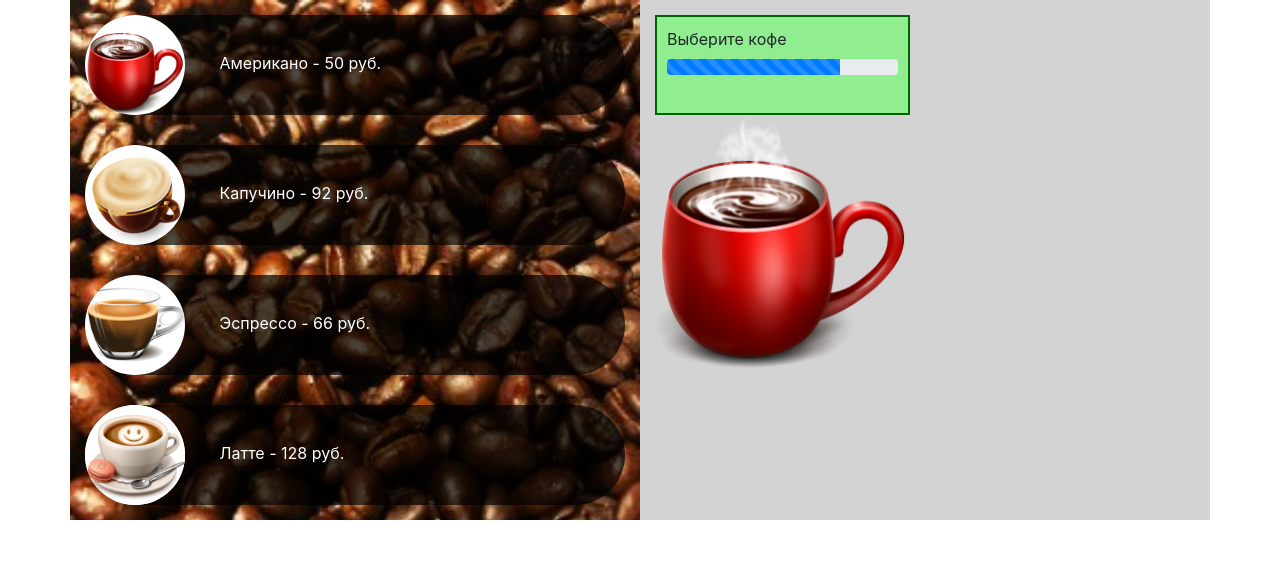
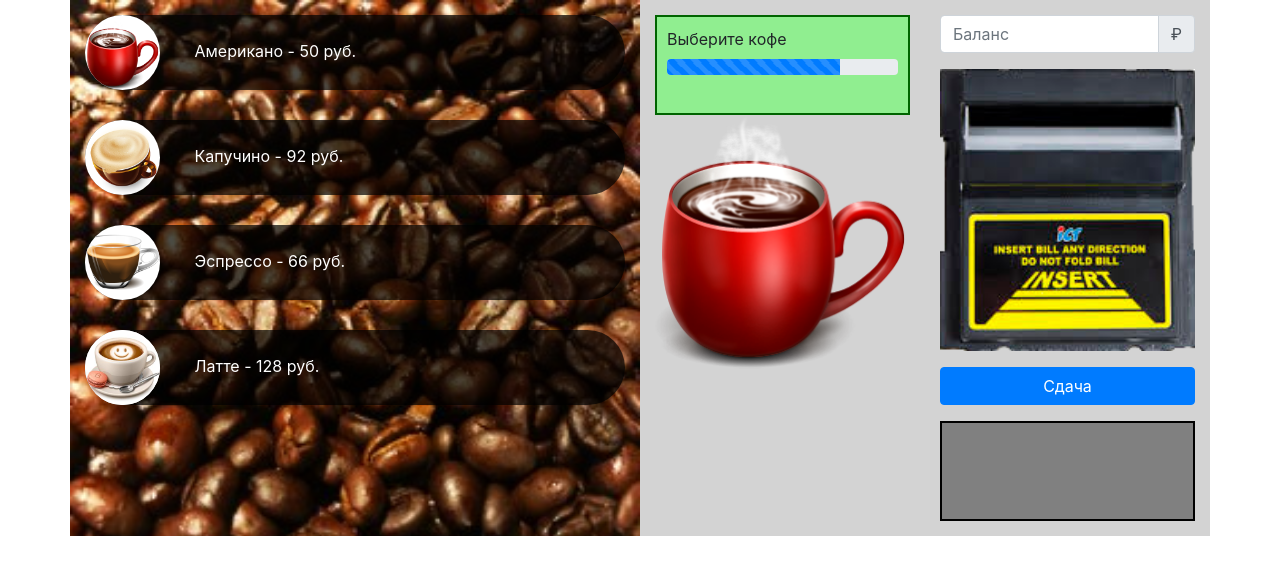
Before and after one commit to Anastasia1101/coffee-machine, a PHP site: page / in a window 1280 px wide. Shown: the top 575 px of the page. Run offline with PHP 8.4, Linux system fonts and the light colour scheme.

Commit message:
Завершена вёрстка

```diff
--- a/index.php
+++ b/index.php
@@ -48,7 +48,17 @@
               </div>
             </div>
             <div class="col-6"> <!-- Баланс, АТМ, сдача -->
-
+              <div class="input-group mb-3"> <!-- из bootstrap -->
+                <input type="text" class="form-control balance" placeholder="Баланс">
+                <div class="input-group-append">
+                  <span class="input-group-text">&#8381;</span>
+                </div>
+              </div>
+              <div class="atm">
+                <img src="img/bill_acc.png" alt="">
+              </div>
+              <button class="btn btn-primary btn-block mt-3">Сдача</button> <!-- btn - форма кнопки, btn-primary - красит фон в синий и текст в белый, btn-block - делает кнопку блочной (во всю ширину),  mt-3 - margin top 3 - отступ сверху -->
+              <div class="change-box mt-3"></div>
             </div>
           </div>
         </div>
--- a/style.css
+++ b/style.css
@@ -5,7 +5,7 @@
 }
 .coffee-item {
   background-color: rgba(0, 0, 0, 0.7); /*rgba - формат для полупрозрачного фона, где "а" - это альфа-канал или значение прозрачности*/
-  border-radius: 50px;
+  border-radius: calc(75px / 2); /*функция calc исп-тся для указания вычисляемого значения свойств, которые в качестве значений используют размер*/
   margin: 15px; /*расстояние (отступ) от края элементов*/
   cursor: pointer; /*изменение курсора при наведении на элементы*/
 }
@@ -17,7 +17,7 @@
 .coffee-item img {
   background-color: white;
   border-radius: 50%;
-  height: 100px;
+  height: 75px;
 }
 .coffee-item span {
   color: white;
@@ -36,6 +36,12 @@
   padding: 10px;
 }
 
-.cup img {
-  width: 100%; /*вмещаем изображение кружки в контейнер,чтобы не заходила за края*/
+.cup img, .atm img {
+  width: 100%; /*вмещаем изображение кружки и АТМ в контейнер,чтобы не заходила за края*/
 }
+
+.change-box {
+  background: grey;
+  border: 2px solid black;
+  min-height: 100px;
+}
```
